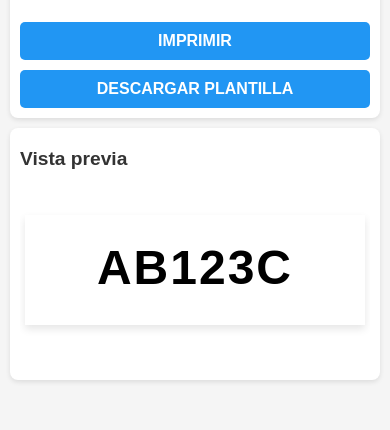
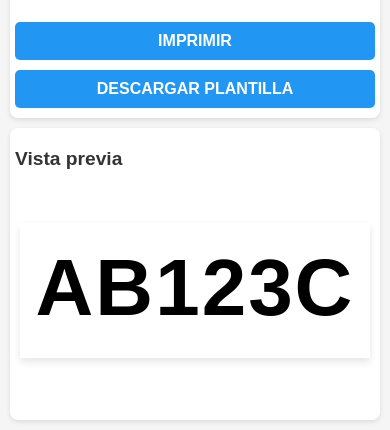
Before and after one commit to simontdz/patentes-app, a plain HTML site: page index.html in a window 390 px wide. Shown: the part 647-1077 px from the top of the page. Before the commit the page ends 1037 px from the top, so only its background shows below. Drawn offline with Linux system fonts and the light colour scheme.

Commit message:
22-commit

```diff
--- a/script.js
+++ b/script.js
@@ -277,23 +277,20 @@ document.addEventListener('DOMContentLoaded', function() {
         printWindow.document.close();
     });
 
-    // Inicializar vista previa
+    // Inicializar vista previa con tamaño de 100px
+    sizeInput.value = 100;
+    sizeValue.textContent = '100 px';
+    previewNumber.style.fontSize = '100px';
+    previewBrand.style.fontSize = '70px';
+    previewChassis.style.fontSize = '24px';
+
+    // Inicializar otros valores
     updatePreview();
     licenseContent.style.gap = spacingInput.value + 'px';
-    previewBrand.style.fontSize = (parseInt(sizeInput.value) * 0.7) + 'px';
-    previewNumber.style.fontSize = sizeInput.value + 'px';
-    previewChassis.style.fontSize = chassisSizeInput.value + 'px';
-
-    // Ajustes iniciales para los controles
     spacingInput.value = 15;
     spacingValue.textContent = '15 px';
-
-    sizeInput.value = 48;
-    sizeValue.textContent = '48 px';
-
     logoScaleInput.value = 100;
     logoScaleValue.textContent = '100%';
-
-    chassisSizeInput.value = 18;
-    chassisSizeValue.textContent = '18 px';
+    chassisSizeInput.value = 24;
+    chassisSizeValue.textContent = '24 px';
 });
--- a/styles.css
+++ b/styles.css
@@ -181,7 +181,7 @@ input[type="range"]::-webkit-slider-thumb {
     display: flex;
     justify-content: center;
     align-items: center;
-    min-height: 200px;
+    min-height: 250px;
     padding: 10px;
     box-sizing: border-box;
     background-color: white;
@@ -232,7 +232,7 @@ input[type="range"]::-webkit-slider-thumb {
 }
 
 #preview-brand {
-    font-size: 32px;
+    font-size: 70px;
     font-weight: bold;
     color: #000;
     margin: 0;
@@ -241,23 +241,28 @@ input[type="range"]::-webkit-slider-thumb {
     word-break: break-word;
     padding: 0 10px;
     box-sizing: border-box;
+    white-space: nowrap;
+    overflow: hidden;
+    text-overflow: ellipsis;
 }
 
 #preview-number {
-    font-size: 48px;
+    font-size: 100px;
     font-weight: bold;
     color: #000;
     margin: 0;
     width: 100%;
     text-align: center;
-    letter-spacing: 2px;
-    word-break: break-word;
+    letter-spacing: 3px;
+    word-break: keep-all;
     padding: 0 10px;
     box-sizing: border-box;
+    white-space: nowrap;
+    line-height: 1;
 }
 
 #preview-chassis {
-    font-size: 18px;
+    font-size: 24px;
     color: #000;
     margin: 5px 0 0;
     width: 100%;
@@ -266,6 +271,9 @@ input[type="range"]::-webkit-slider-thumb {
     word-break: break-word;
     padding: 0 10px;
     box-sizing: border-box;
+    white-space: nowrap;
+    overflow: hidden;
+    text-overflow: ellipsis;
 }
 
 .hidden {
@@ -310,12 +318,10 @@ input[type="range"]::-webkit-slider-thumb {
     font-weight: bold;
 }
 
-/* Modo espejo */
 .mirror-mode {
     transform: scaleX(-1);
 }
 
-/* Ajustes para impresión */
 @media print {
     body * {
         visibility: hidden;
@@ -367,31 +373,31 @@ input[type="range"]::-webkit-slider-thumb {
     }
 
     .form-section, .preview-section {
-        padding: 10px;
+        padding: 10px 5px;
     }
 
     .license-container {
-        min-height: 180px;
+        min-height: 220px;
         padding: 5px;
+        width: 95vw;
+        margin: 10px auto;
     }
 
     .license-preview {
-        padding: 10px;
+        padding: 10px 5px;
     }
 
     #preview-brand {
-        font-size: 24px;
-        padding: 0 5px;
+        font-size: 32px !important;
     }
 
     #preview-number {
-        font-size: 32px;
-        padding: 0 5px;
+        font-size: 80px !important;
+        letter-spacing: 2px;
     }
 
     #preview-chassis {
-        font-size: 14px;
-        padding: 0 5px;
+        font-size: 18px !important;
     }
 
     .button-group {
```
